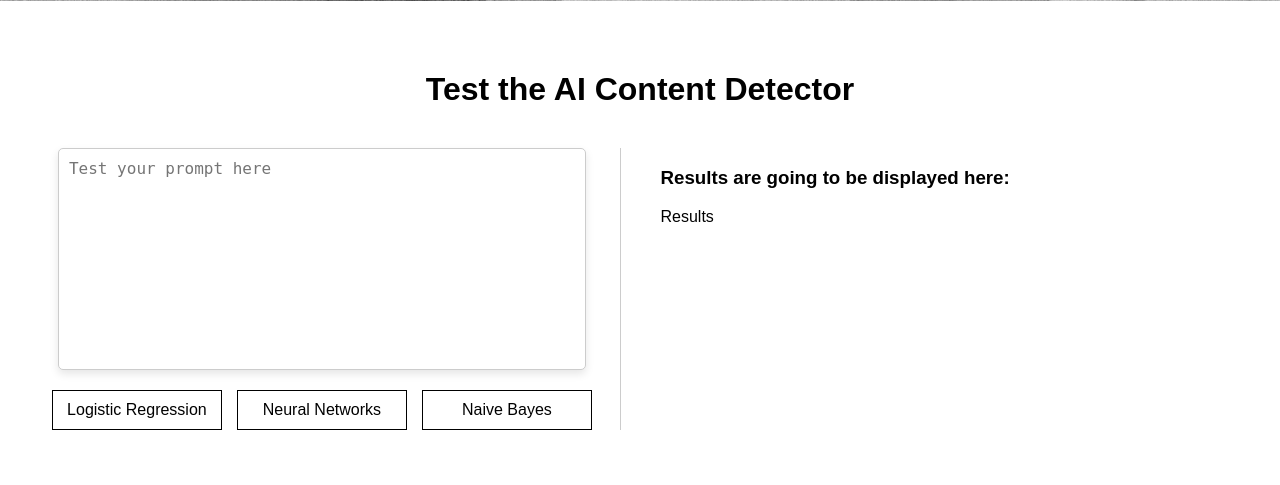
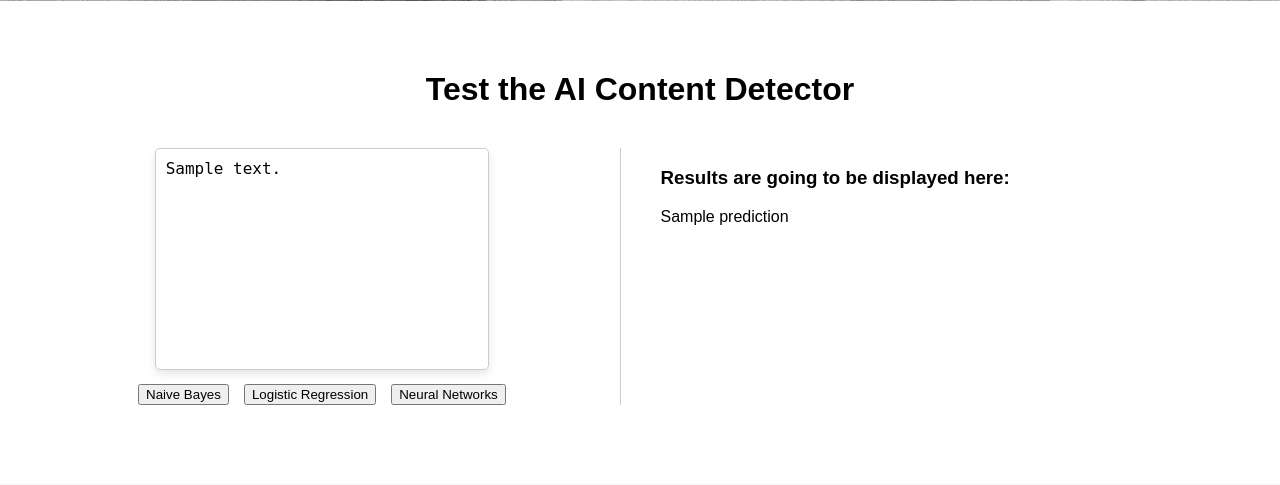
Before and after one commit to MrQuack23/AI_Content_Detector, a Flask app: template templates/new_home.html in a window 1280 px wide. Shown: the part 704-1189 px from the top of the page. Run offline with Flask 3, Linux system fonts and the light colour scheme; the template is opened without the code that fills it: most values are stand-ins (such as "Sample title", 1, 10 or a date in 2020); parts of the project's set-up code (start-up, migrations or seed data) failed here and were passed over; some libraries are stand-ins or nearby versions.

Commit message:
Add files via upload

```diff
--- a/templates/new_home.html
+++ b/templates/new_home.html
@@ -3,7 +3,7 @@
 <head>
     <meta charset="UTF-8">
     <meta name="viewport" content="width=device-width, initial-scale=1.0">
-  <link rel="stylesheet" href="/static/new_home.css">
+    <link rel="stylesheet" href="/static/css/new_home.css">
     <title>AI Content Detector</title>
 </head>
 <body>
@@ -27,16 +27,21 @@
         <h1>Test the AI Content Detector</h1>
         <div class="content-wrapper">
             <div class="test-area">
-          <textarea placeholder="Test your prompt here"></textarea>
+                <form action='/predict' method="post">
+                    <textarea placeholder="Test your prompt here" name="text">{{ input_text if input_text else '' }}</textarea>
                     <div class="button-group">
-            <button>Logistic Regression</button>
-            <button>Neural Networks</button>
-            <button>Naive Bayes</button>
+                        <input type="submit" name="model" value="Naive Bayes">
+                        <input type="submit" name="model" value="Logistic Regression">
+                        <input type="submit" name="model" value="Neural Networks">
                     </div>
+                </form>
             </div>
             <div class="results-display">
                 <h3>Results are going to be displayed here:</h3>
-          <p>Results</p>
+                <p>{{ prediction }}</p>
+                {% if error %}
+                <h3 style="color: red;">Error: {{ error }}</h3>
+                {% endif %}
             </div>
         </div>
     </div>
@@ -60,12 +65,12 @@
                 <h4>AI Generated vs Human Written Texts</h4>
                 <div class="description">The pie chart above illustrates the distribution of texts within our dataset, categorizing them based on their origin—either human-written or AI-generated. Human-written texts amount to 20,458 units, whereas AI-generated texts total 17,497 units. This visual representation highlights that human-written texts slightly outnumber the AI-generated texts in our dataset.</div>
             </div>
-      <div class="product">
+            <div class="cont">
                 <div id="chart2" class="chart1"></div>
                 <h4>Occurring Words for Generated text Unigram</h4>
                 <div class="description">This bar chart illustrates the top 25 most frequently occurring words in a generated text unigram, with "student" being the most frequent, appearing 50,000 times. Following closely are "car" and "make," each with frequencies above 30,000. The prevalence of these words suggests that topics related to students, activities, and various concepts are central to the generated text, providing insight into the main themes and focus areas within the content.</div>
             </div>
-      <div class="product">
+            <div class="cont">
                 <div id="chart3" class="chart1">
                     <img src="/static/images/bigram.png" id="big" alt="bigram">
                 </div>
@@ -118,11 +123,9 @@
             },
         };
 
-
         var chartElement = document.getElementById('chart1');
         var chart = new google.visualization.PieChart(chartElement);
         chart.draw(data, options);
-
     }
 
     function drawMainChart() {
```
Lines whose indentation alone changed are shown as unchanged.
